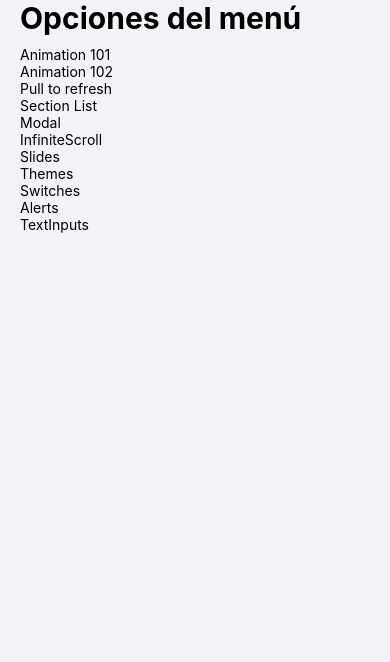
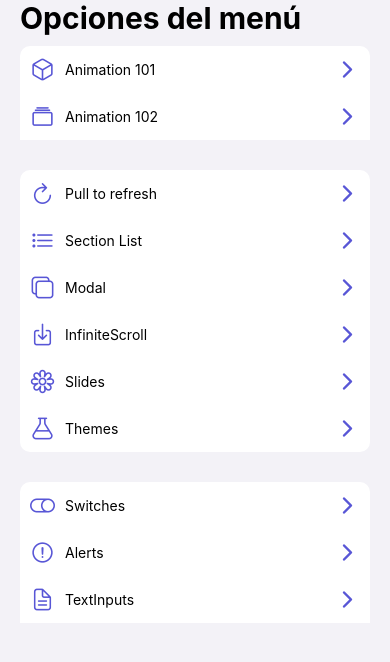
Before and after one commit to Lautaro261/componentsApp, a React Native app: screen /Home in a window 390 px wide. Shown: the top 662 px of the page. Built offline with nearby package versions, Linux system fonts and the light colour scheme.

Commit message:
maquetado de opciones de menú

```diff
--- a/package.json
+++ b/package.json
@@ -29,6 +29,7 @@
     "@react-native/metro-config": "0.75.3",
     "@react-native/typescript-config": "0.75.3",
     "@types/react": "^18.2.6",
+    "@types/react-native-vector-icons": "^6.4.18",
     "@types/react-test-renderer": "^18.0.0",
     "babel-jest": "^29.6.3",
     "eslint": "^8.19.0",
--- /dev/null
+++ b/src/presentation/components/ui/MenuItem.tsx
@@ -0,0 +1,44 @@
+/* eslint-disable react-native/no-inline-styles */
+import React from 'react';
+import { View, Text, Pressable, StyleSheet} from 'react-native';
+import { colors } from '../../../config/theme/globalTheme';
+import  Icon from 'react-native-vector-icons/Ionicons';
+
+interface Props{
+    name:string;
+    icon: string;
+    component: string;
+    isFirst?: boolean;
+    isLast?: boolean;
+}
+
+export const MenuItem = ({name, icon, component, isFirst, isLast}:Props) => {
+  return (
+    <Pressable
+    onPress={()=>console.log('Click/tap')}
+    >
+        <View
+        style={{
+            ...styles.container,
+            backgroundColor: colors.cardBackground,
+            ...(isFirst && {borderTopLeftRadius: 10, borderTopRightRadius:10, paddingTop:10}),
+            ...(isLast && {borderBottomLeftRadius: 10, borderBottomRightRadius:10, paddingBottom:10}),
+        }}
+        >
+            <Icon name={icon} size={25} style={{marginRight: 10}} color={colors.primary}/>
+            <Text style={{color: colors.text}}>{name}</Text>
+            <Icon name="chevron-forward-outline" size={25} style={{marginLeft:'auto'}} color={colors.primary}/>
+
+        </View>
+    </Pressable>
+  );
+};
+
+const styles = StyleSheet.create({
+    container:{
+        flexDirection: 'row',
+        alignItems: 'center',
+        paddingHorizontal:10,
+        paddingVertical:10,
+    },
+});
--- a/src/presentation/screens/home/HomeScreen.tsx
+++ b/src/presentation/screens/home/HomeScreen.tsx
@@ -1,10 +1,12 @@
+/* eslint-disable react-native/no-inline-styles */
 import React from 'react';
-import { View, Text} from 'react-native';
+import { View} from 'react-native';
 import { globalStyles } from '../../../config/theme/globalTheme';
 import { ScrollView } from 'react-native-gesture-handler';
 import { Title } from '../../components/ui/Title';
+import { MenuItem } from '../../components/ui/MenuItem';
 
-export const menuItems = [
+const animationMenuItems = [
     // 01-animationMenuItems
     {
       name: 'Animation 101',
@@ -16,6 +18,10 @@ export const menuItems = [
       icon: 'albums-outline',
       component: 'Animation102Screen',
     },
+];
+
+
+export const menuItems = [
 
 
   // 02-menuItems
@@ -50,6 +56,9 @@ export const menuItems = [
     component: 'ChangeThemeScreen',
   },
 
+];
+
+const uiMenuItems = [
     // 03- uiMenuItems
     {
       name: 'Switches',
@@ -76,10 +85,40 @@ export const HomeScreen = () => {
           <Title text="Opciones del menú"/>
 
           {
-            menuItems.map((item, index) => (
-              <Text key={index} >{item.name}</Text>
+            animationMenuItems.map((item, index) => (
+              <MenuItem
+              key={index}
+              {...item}
+              isFirst={index === 0}
+              isLast={index === menuItems.length - 1}
+              />
             ))
           }
+          <View style={{marginTop:30}}/>
+
+          {
+            menuItems.map((item, index) => (
+              <MenuItem
+              key={index}
+              {...item}
+              isFirst={index === 0}
+              isLast={index === menuItems.length - 1}
+              />
+            ))
+          }
+          <View style={{marginTop:30}}/>
+
+          {
+            uiMenuItems.map((item, index) => (
+              <MenuItem
+              key={index}
+              {...item}
+              isFirst={index === 0}
+              isLast={index === menuItems.length - 1}
+              />
+            ))
+          }
+          <View style={{marginTop:30}}/>
 
         </ScrollView>
       </View>
```
Also changed, not shown: 1 other file (tests, documents, lock files or other folders). Lines whose indentation alone changed are shown as unchanged.
